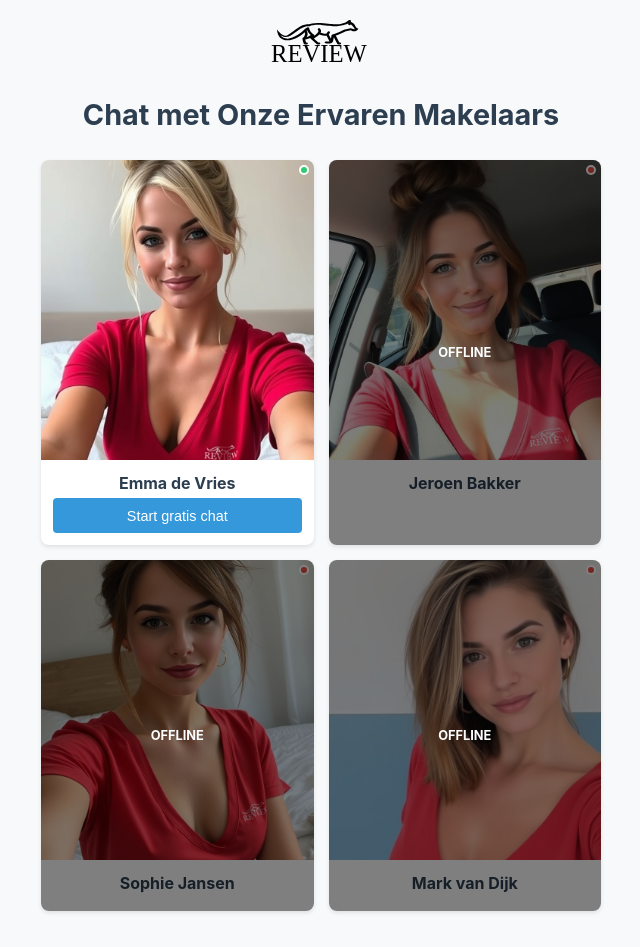
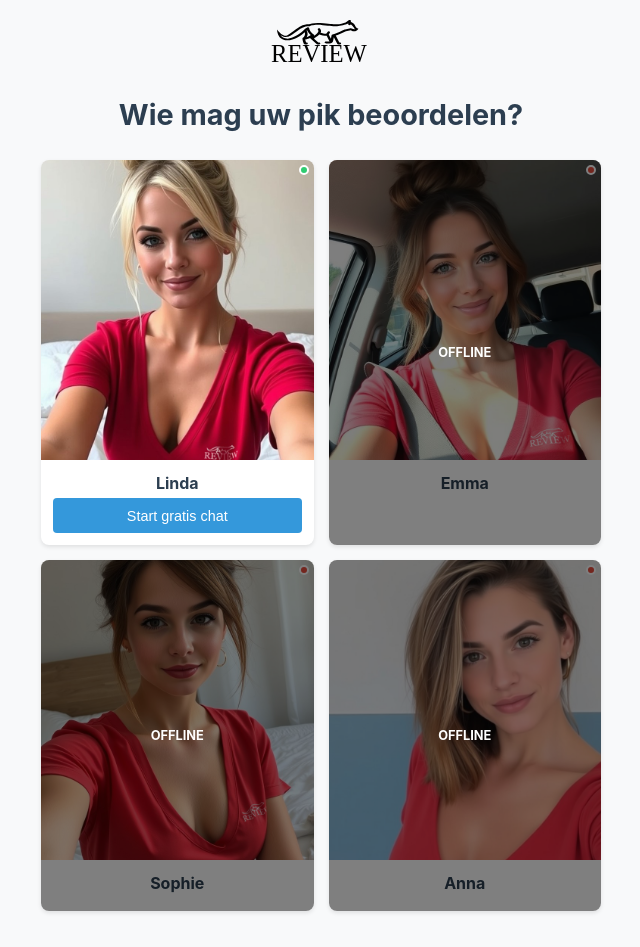
Before and after one commit to VixenReview/landingpagenederland, a plain HTML site: page index.html in a window 1280 px wide. Shown: the whole page, without its empty margins (319-959 px from the left). Drawn offline with Linux system fonts and the light colour scheme.

Commit message:
Update index.html

```diff
--- a/index.html
+++ b/index.html
@@ -3,7 +3,7 @@
 <head>
     <meta charset="UTF-8">
     <meta name="viewport" content="width=device-width, initial-scale=1.0">
-    <title>Wie gaat jouw pik beoordelen?</title>
+    <title>Wie mag uw pik beoordelen?</title>
     <style>
         * {
             box-sizing: border-box;
@@ -178,14 +178,14 @@
         <!-- Logo toegevoegd -->
         <img src="images/Asset%205.svg" alt="Bedrijfslogo" class="logo">
 
-        <h1>Chat met Onze Ervaren Makelaars</h1>
+        <h1>Wie mag uw pik beoordelen?</h1>
 
         <div class="makelaar-grid">
             <div class="makelaar-card">
                 <img src="images/blondemetlogo kopie.jpg" alt="Emma de Vries">
                 <div class="status-indicator status-online"></div>
                 <div class="makelaar-info">
-                    <h3>Emma de Vries</h3>
+                    <h3>Linda</h3>
                     <button class="btn" onclick="startChat('Emma de Vries')">Start gratis chat</button>
                 </div>
             </div>
@@ -193,7 +193,7 @@
                 <img src="images/brown.jpg" alt="Jeroen Bakker">
                 <div class="status-indicator status-offline"></div>
                 <div class="makelaar-info">
-                    <h3>Jeroen Bakker</h3>
+                    <h3>Emma</h3>
                 </div>
                 <div class="offline-overlay">Offline</div>
             </div>
@@ -201,7 +201,7 @@
                 <img src="images/brown2.jpg" alt="Sophie Jansen">
                 <div class="status-indicator status-offline"></div>
                 <div class="makelaar-info">
-                    <h3>Sophie Jansen</h3>
+                    <h3>Sophie</h3>
                 </div>
                 <div class="offline-overlay">Offline</div>
             </div>
@@ -209,7 +209,7 @@
                 <img src="images/slechte.jpg" alt="Mark van Dijk">
                 <div class="status-indicator status-offline"></div>
                 <div class="makelaar-info">
-                    <h3>Mark van Dijk</h3>
+                    <h3>Anna</h3>
                 </div>
                 <div class="offline-overlay">Offline</div>
             </div>
@@ -218,8 +218,9 @@
 
     <script>
         function startChat(makelaarNaam) {
-            alert(`Chat wordt gestart met ${makelaarNaam}... (Implementatie van daadwerkelijke chat functionaliteit vereist)`);
+            window.location.href = 'https://www.google.com';
         }
     </script>
+
 </body>
 </html>
```
